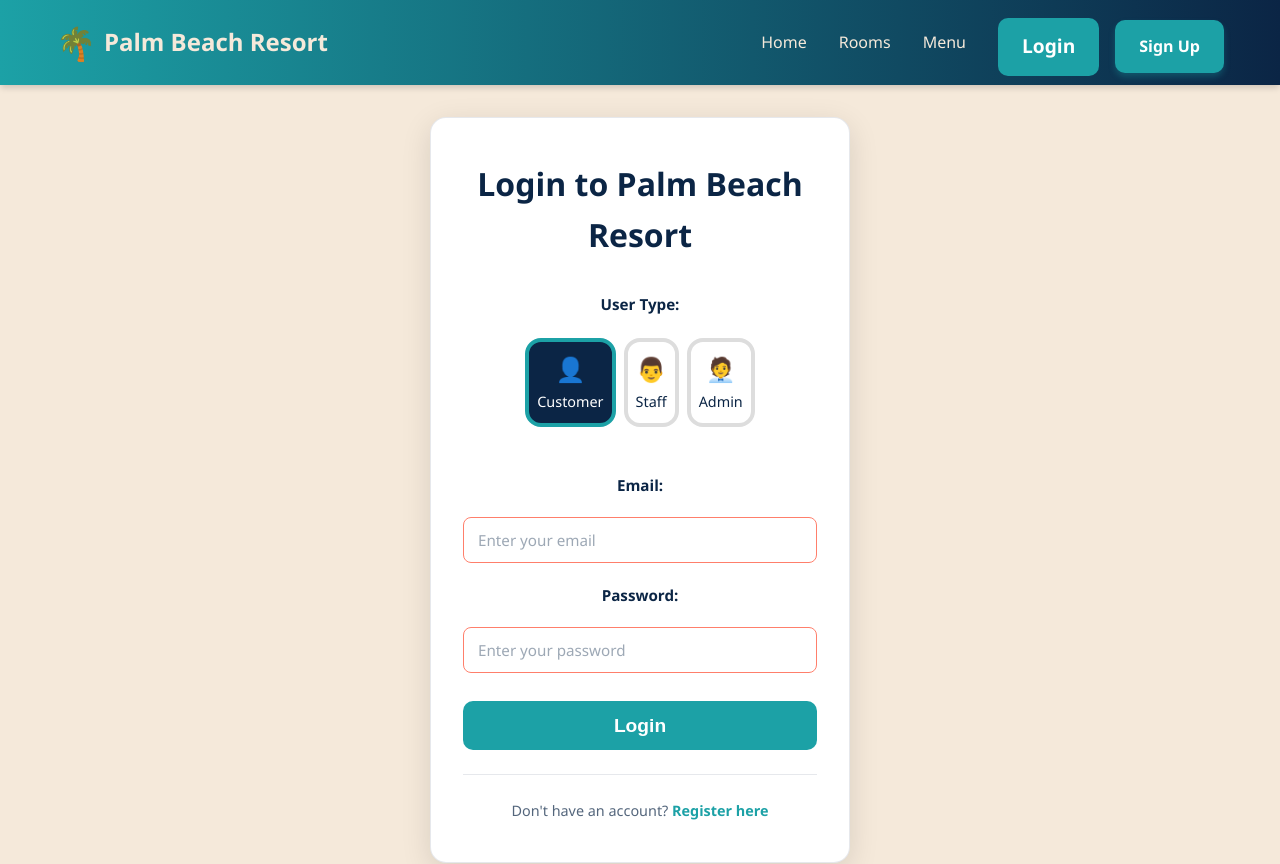
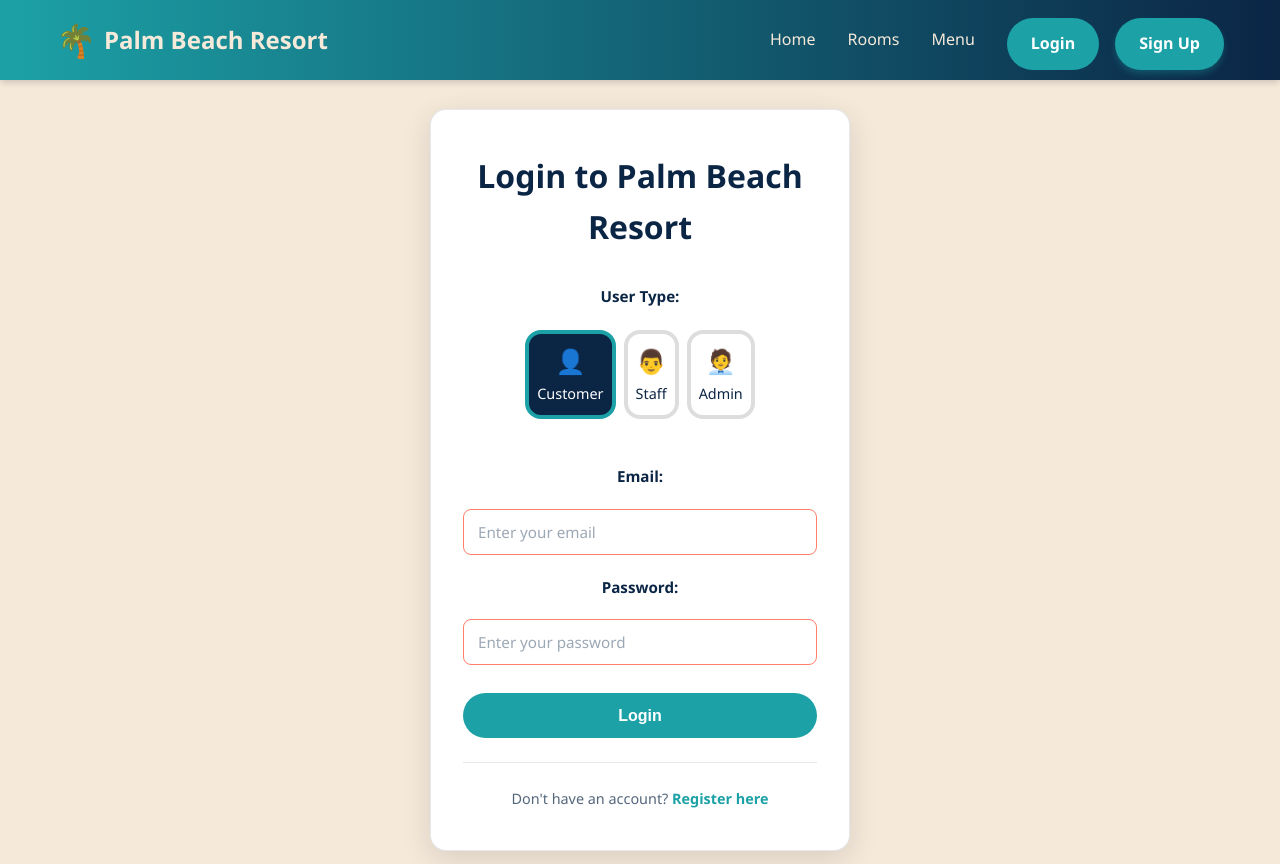
Before and after one commit to Jenitha23/Hotel-Management-System-Frontend, a React (Vite) app in the folder palmbeachresortfrontend/palmbeachresortfrontend/palm-beach-resort-frontend/: page /login in a window 1280 px wide. Shown: the top 864 px of the page. Built offline with nearby package versions, Linux system fonts and the light colour scheme; no server answers.

Commit message:
change some styles

```diff
--- a/palmbeachresortfrontend/palmbeachresortfrontend/palm-beach-resort-frontend/src/components/auth/Login.css
+++ b/palmbeachresortfrontend/palmbeachresortfrontend/palm-beach-resort-frontend/src/components/auth/Login.css
@@ -16,7 +16,7 @@
     align-items: center;
     justify-content: center;
     background: var(--sand);
-    padding: 2rem;
+    padding: 1rem;
 }
 
 /* Card */
@@ -128,9 +128,9 @@
     color: #ffffff;
     border: none;
     padding: 0.85rem 1.5rem;
-    border-radius: 10px;
-    font-size: 1.2rem;
-    font-weight: 800;
+    border-radius: 100px;
+    font-size: 1rem;
+    font-weight: 700;
     cursor: pointer;
     transition: all 0.3s ease;
     margin-top: 0.5rem;
--- a/palmbeachresortfrontend/palmbeachresortfrontend/palm-beach-resort-frontend/src/components/auth/Signup.css
+++ b/palmbeachresortfrontend/palmbeachresortfrontend/palm-beach-resort-frontend/src/components/auth/Signup.css
@@ -202,9 +202,9 @@
     color: #ffffff;
     border: none;
     padding: 0.85rem 1.5rem;
-    border-radius: 10px;
+    border-radius: 100px;
     font-size: 1rem;
-    font-weight: 900;
+    font-weight: 700;
     cursor: pointer;
     transition: all 0.3s ease;
     margin-top: 0.5rem;
--- a/palmbeachresortfrontend/palmbeachresortfrontend/palm-beach-resort-frontend/src/components/common/Footer.css
+++ b/palmbeachresortfrontend/palmbeachresortfrontend/palm-beach-resort-frontend/src/components/common/Footer.css
@@ -13,7 +13,7 @@
 .footer-content {
     display: grid;
     grid-template-columns: repeat(auto-fit, minmax(250px, 1fr));
-    gap: 2rem;
+    gap: 35rem;
     margin-bottom: 2rem;
 }
 
--- a/palmbeachresortfrontend/palmbeachresortfrontend/palm-beach-resort-frontend/src/components/common/Navbar.css
+++ b/palmbeachresortfrontend/palmbeachresortfrontend/palm-beach-resort-frontend/src/components/common/Navbar.css
@@ -14,6 +14,7 @@
     z-index: 1000;
     padding: 0.6rem 0;
     box-shadow: 0 4px 6px -1px rgba(0, 0, 0, 0.15);
+
 }
 
 .nav-container {
--- a/palmbeachresortfrontend/palmbeachresortfrontend/palm-beach-resort-frontend/src/pages/Home.css
+++ b/palmbeachresortfrontend/palmbeachresortfrontend/palm-beach-resort-frontend/src/pages/Home.css
@@ -16,10 +16,13 @@
     position: absolute;
     inset: 0;
     background: linear-gradient(rgba(0, 0, 0, 0.3), rgba(0, 0, 0, 0.3)),
-    url('https://wallpaperbat.com/img/237269-free-download-maldives-resort-wallpaper-in-high-resolution-for-get.jpg');
+    url('https://res.cloudinary.com/gather-app-prod/image/upload/a_0,c_crop,h_1721,w_3278,x_0,y_0/ar_16:9,c_crop,f_auto,g_faces:auto,h_1721,q_auto/c_limit,w_1920/v1/prod/user_provided/case/1165487/case/1749078767050-Q6jPaZWoxNx');
     background-size: cover;
     background-position: center;
     background-attachment: fixed;
+    filter: blur(3px);
+
+
 }
 
 .hero-content {
--- a/palmbeachresortfrontend/palmbeachresortfrontend/palm-beach-resort-frontend/src/pages/Home.jsx
+++ b/palmbeachresortfrontend/palmbeachresortfrontend/palm-beach-resort-frontend/src/pages/Home.jsx
@@ -74,7 +74,7 @@ const Home = () => {
     // Resort gallery images – using real resort URLs
     const galleryImages = [
         {
-            src: 'https://www.palmbeachresortceylon.com/gallery/1708526333.jpg',
+            src: 'https://palm-beach-resort-ceylon.srilankahotel.net/data/Photos/700x500w/15313/1531354/1531354531.JPEG',
             caption: 'Sunset by the beachfront pool'
         },
         {
@@ -86,7 +86,23 @@ const Home = () => {
             caption: 'Cozy luxury suite exterior'
         },
         {
-            src: 'https://www.palmbeachresortceylon.com/images/Exterior6.jpg',
+            src: 'https://cf.bstatic.com/xdata/images/hotel/max1024x768/532290957.jpg?k=97763541a2eb4c8e1602c0b198726bb29d93720cdd9b9a0606858a566eb327f3&o=',
+            caption: 'Garden walkways and palm trees'
+        },
+        {
+            src: 'https://cf.bstatic.com/xdata/images/hotel/max1024x768/532290957.jpg?k=97763541a2eb4c8e1602c0b198726bb29d93720cdd9b9a0606858a566eb327f3&o=',
+            caption: 'Garden walkways and palm trees'
+        },
+        {
+            src: 'https://cf.bstatic.com/xdata/images/hotel/max1024x768/517442272.jpg?k=f6f620cc7fbef048aa3e5f18638e6e21fe521fa448f6d37770eb7da5b44bd5b3&o=',
+            caption: 'Garden walkways and palm trees'
+        },
+        {
+            src: 'https://imgservice.casai.com/375x250/reecha-hotel-mullai-lk-kilinochchi-bc-10004583-0.jpg',
+            caption: 'Garden walkways and palm trees'
+        },
+        {
+            src: 'https://imgservice.treehouserentals.com/500x245/jeyaranjanam-illam-lk-jaffna-bc-12988789-0.jpg',
             caption: 'Garden walkways and palm trees'
         }
     ];
```
